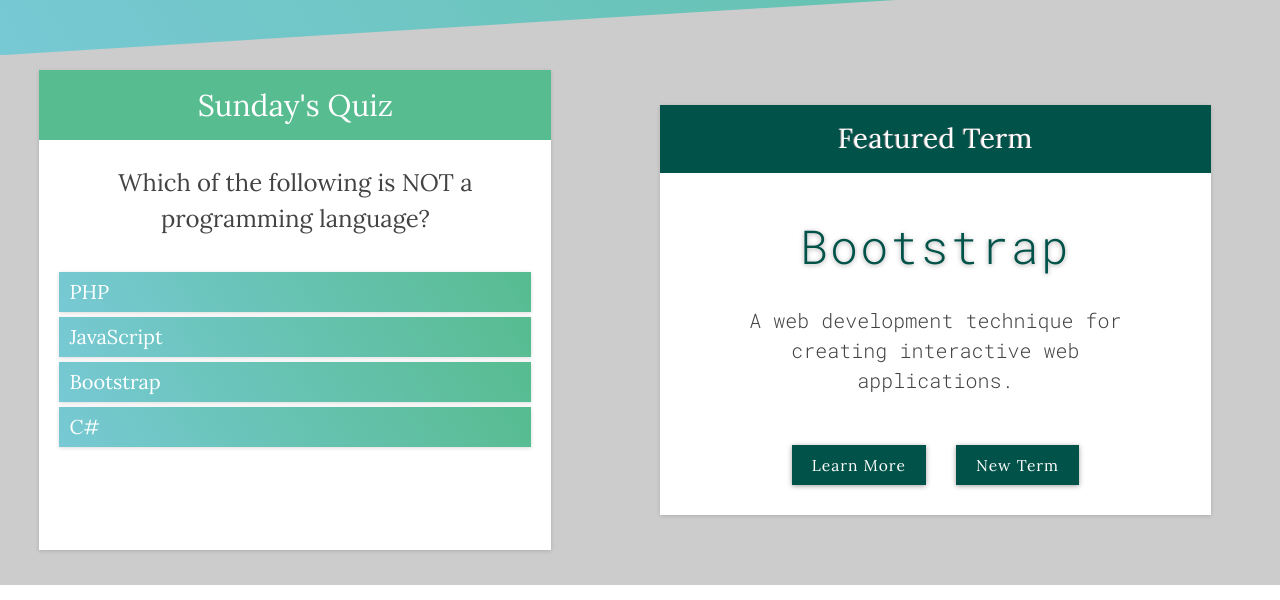
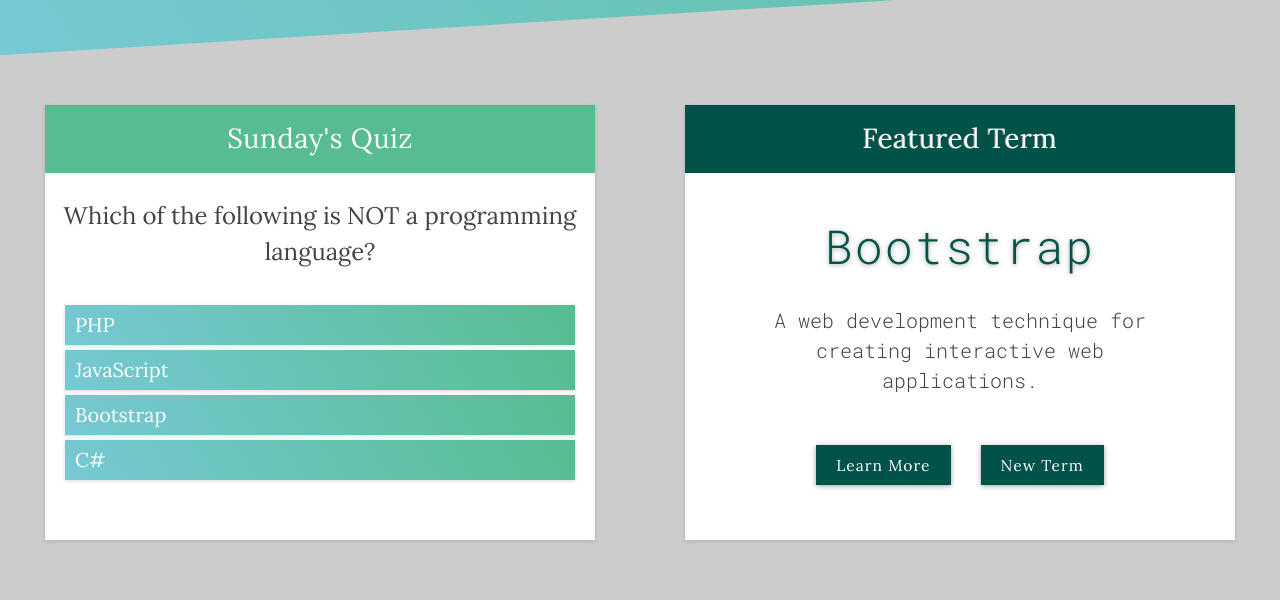
Before and after one commit to dbdoyle182/Contech, a React (Create React App) app in the folder client/: page / in a window 1280 px wide. Shown: the part 754-1354 px from the top of the page. Built offline with nearby package versions, Linux system fonts and the light colour scheme; no server answers.

Commit message:
made font sizing in Quiz component responsive

```diff
--- a/client/src/components/Quiz/Quiz.css
+++ b/client/src/components/Quiz/Quiz.css
@@ -2,7 +2,7 @@
     background: #fff;
     min-height: 15em;
     text-align: center;
-    margin: 15px;
+    margin: 30px 25px;
     box-shadow: 0px 1px 4px 0 rgba(0,0,0,.15);
     transition: all .3s ease-in-out;
     font-size: 1.5em;
@@ -17,8 +17,9 @@
     margin: 0 0 10px 0;
     padding: 20px;
     color: white;
-    font-size: 1.25em;
+    font-size: 1.05em;
     background: #57bc90;
+    letter-spacing: .45px;
 }
 
 .question {
@@ -61,7 +62,12 @@ li:hover {
 @media only screen and (min-width: 1020px)  {
 
     .quiz {
-      width: 40%;
+      width: 43%;
+      margin: 50px 45px;
+    }
+
+    .quiz .title {
+        font-size: 1.15em;
     }
 
 }
```
